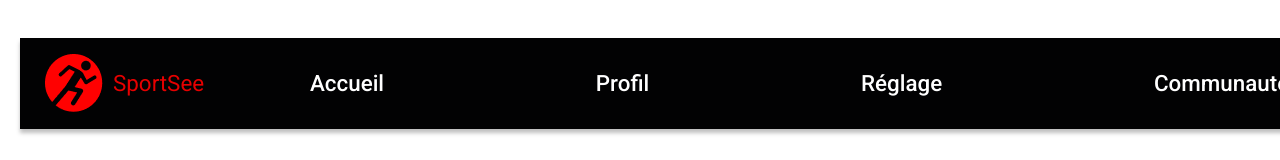
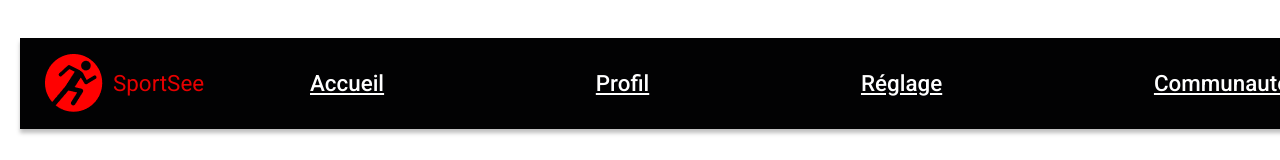
Before and after one commit to Codamor/SportSea, a React (Create React App) app: page / in a window 1280 px wide. Shown: the part 367-527 px from the top of the page. Built offline with nearby package versions, Linux system fonts and the light colour scheme.

Commit message:
add blank links to Navigation Component

```diff
--- a/src/Components/Navigation/Navigation.js
+++ b/src/Components/Navigation/Navigation.js
@@ -8,22 +8,22 @@ class Navigation extends React.Component{
             <nav className="navigation">
                 <ul className="navigation__list">
                     <li className="navigation__item">
-                        <a className="navigation__link">
+                        <a href="#" className="navigation__link">
                             Accueil
                         </a>
                     </li>
                     <li className="navigation__item">
-                        <a className="navigation__link">
+                        <a href="#" className="navigation__link">
                             Profil
                         </a>
                     </li>
                     <li className="navigation__item">
-                        <a className="navigation__link">
+                        <a href="#" className="navigation__link">
                             Réglage
                         </a>
                     </li>
                     <li className="navigation__item">
-                        <a className="navigation__link">
+                        <a href="#" className="navigation__link">
                             Communauté
                         </a>
                     </li>
```
